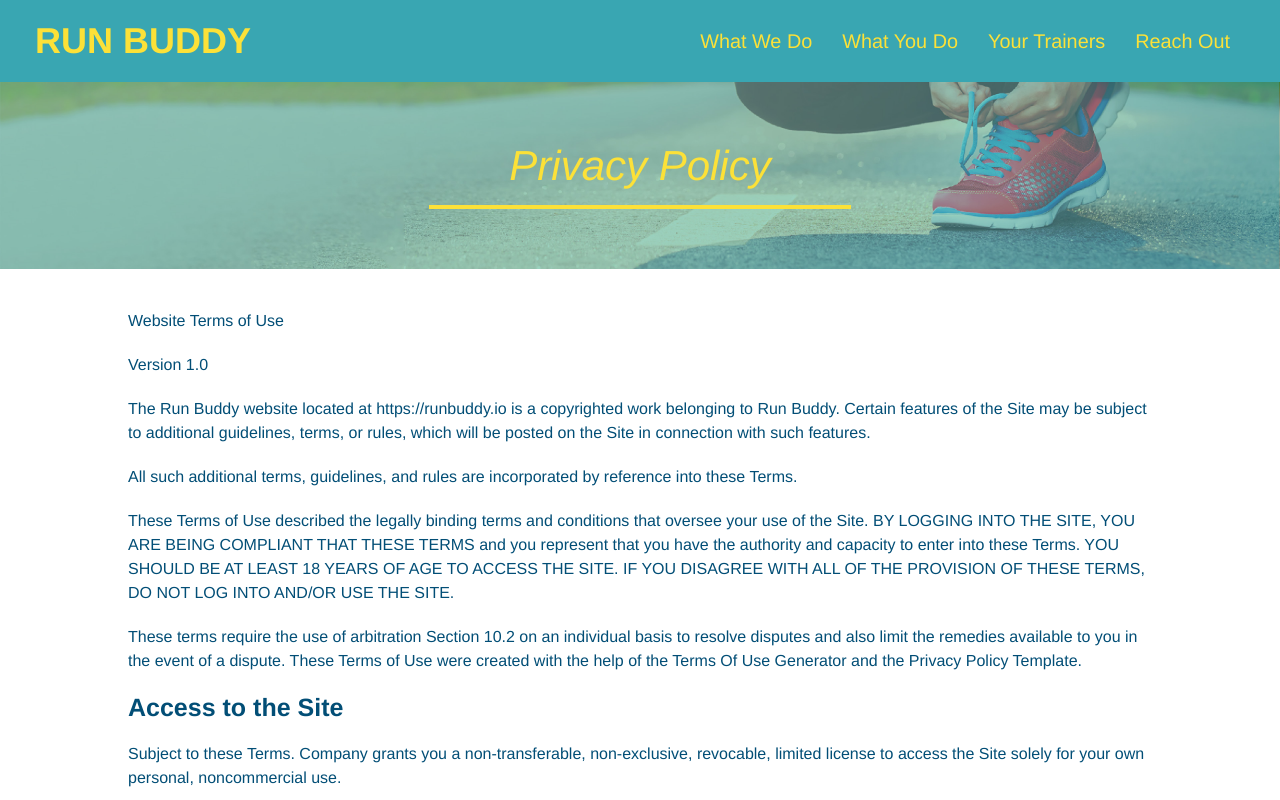
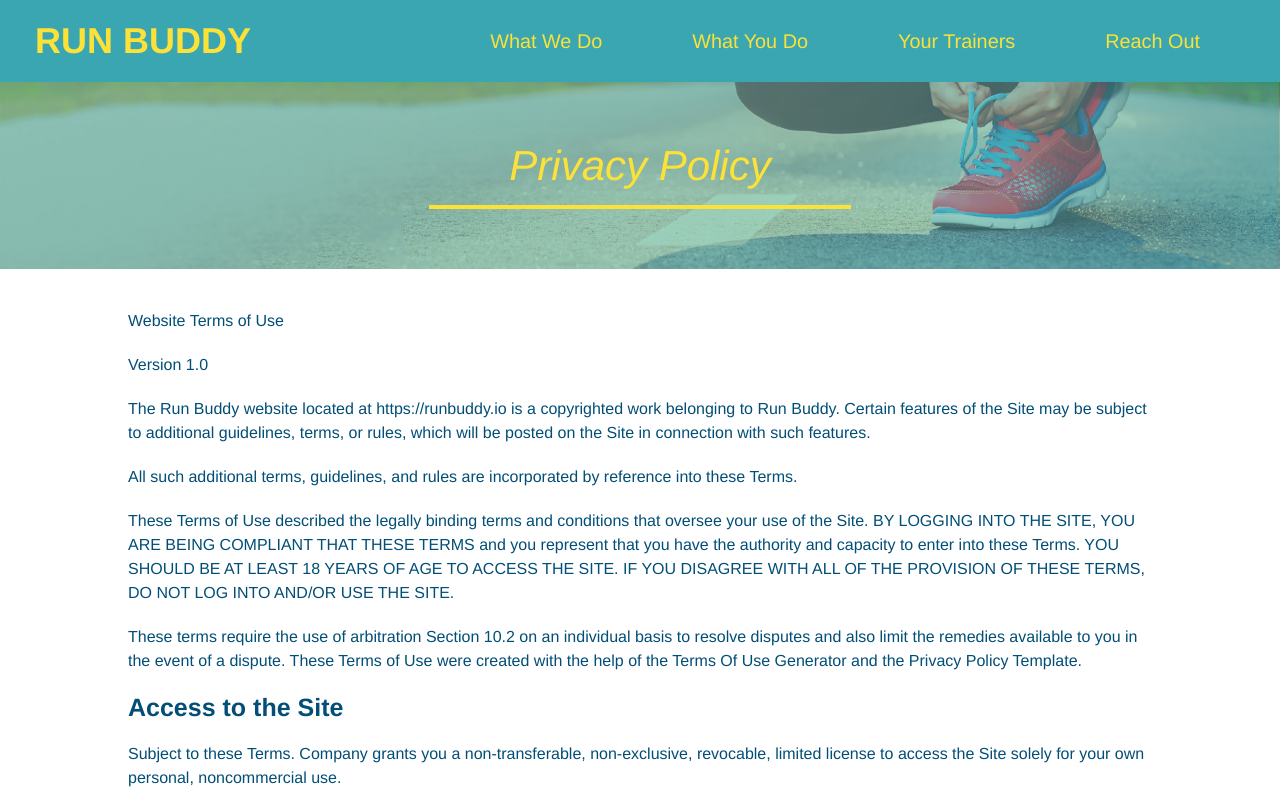
Before and after one commit to Kyi-Lay/Module2, a plain HTML site: page 2.3/privacy-policy.html in a window 1280 px wide. Shown: the top 800 px of the page. Drawn offline with Linux system fonts and the light colour scheme.

Commit message:
hello commit

```diff
--- a/2.2/assets/css/secondary-styles.css
+++ b/2.2/assets/css/secondary-styles.css
@@ -1,3 +1,61 @@
+header {
+  display: flex;
+}
+
+header h1 {
+  font-weight: bold;
+  margin: 0;
+  font-size: 36px;
+  color: #fce138;
+}
+
+header nav {
+  margin: 7px 0;
+  display: flex;
+  justify-content: space-between;
+  flex-wrap: wrap;
+}
+
+header nav ul {
+  display: flex;
+  flex-wrap: wrap;
+  justify-content: space-between;
+  align-items: center;
+  list-style: none;
+}
+
+header nav ul li a {
+  margin: 0 30px;
+  font-weight: lighter;
+  font-size: 1.55vw;
+}
+
+.hero {
+  display: flex;
+  justify-content: center;
+  flex-wrap: wrap;
+}
+
+.hero-cta {
+  width: 35%;
+  text-align: right;
+  margin: 3.5%;
+  color: #fff;
+  font-size: 18px;
+  line-height: 1.3;
+}
+
+.hero-cta h2 {
+  font-style: italic;
+  font-size: 55px;
+  color: #fce138;
+}
+
+.hero-form {
+  width: 40%;
+  margin: 3.5%;
+}
+
 /* SECONDARY PAGE STYLES */
 .hero {
   background-position: bottom;
@@ -41,3 +99,14 @@
   color: #39a6b2;
   margin: 10px 0;
 }
+
+.section title {
+  justify-content: right;
+  display: flex;
+}
+
+footer {
+  justify-content: space-between;
+  flex-wrap: wrap;
+  display: flex;
+}
--- a/2.2/assets/css/style.css
+++ b/2.2/assets/css/style.css
@@ -15,7 +15,7 @@ body {
 header {
   padding: 20px 35px;
   background-color: #39a6b2;
-  display: flex;
+  d
   justify-content: space-between;
   flex-wrap: wrap;
 }
--- a/2.3/assets/css/secondary-styles.css
+++ b/2.3/assets/css/secondary-styles.css
@@ -50,9 +50,24 @@ header h1 {
 }
 
 header nav {
-
   margin: 7px 0;
   display: flex;
   justify-content: space-between;
   flex-wrap: wrap;
 }
+
+header nav ul {
+  display: flex;
+  flex-wrap: wrap;
+  justify-content: space-between;
+  align-items: center;
+  list-style: none;
+}
+
+header nav ul li a {
+  margin: 0 30px;
+  font-weight: lighter;
+  font-size: 1.55vw;
+  justify-content: space-between;
+  flex-wrap: wrap;
+}
```
